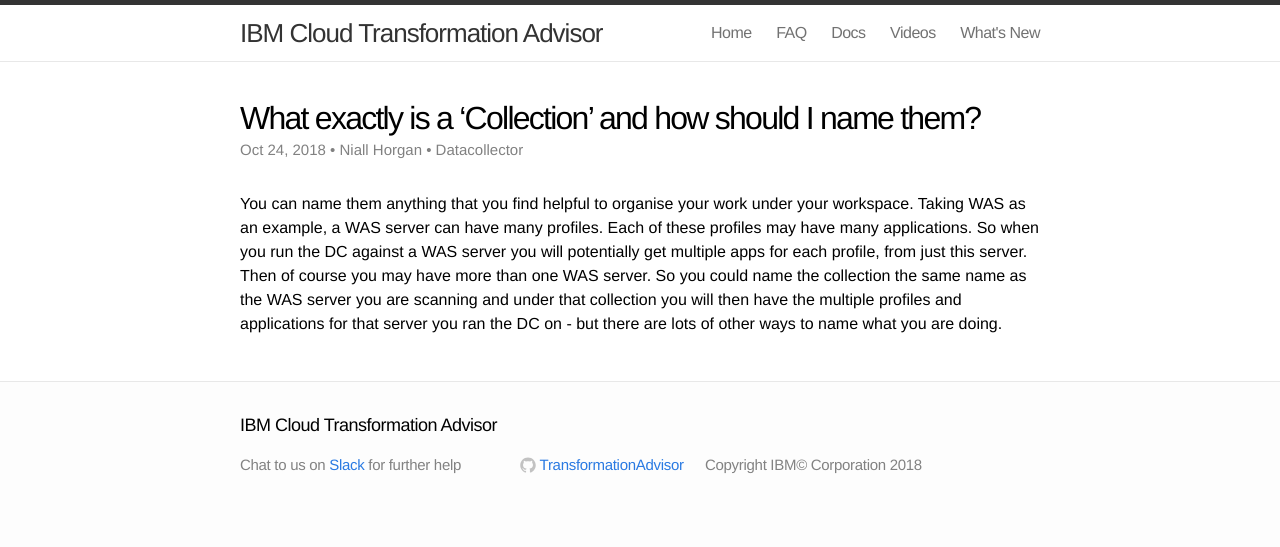
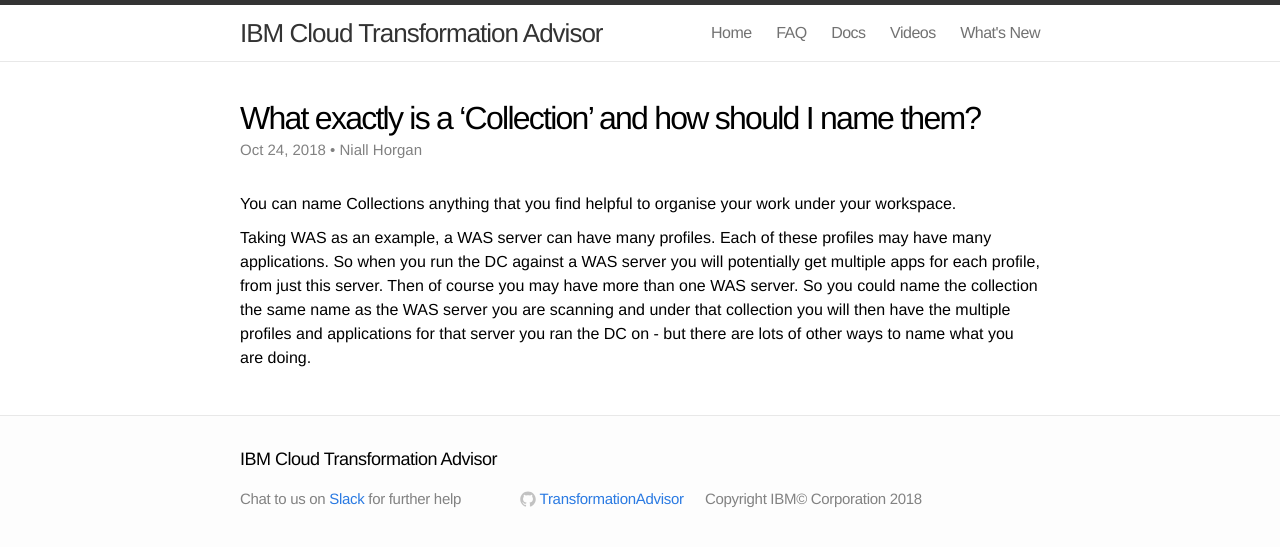
Before and after one commit to TransformationAdvisor/TA.github.io, a Jekyll site: the page built from _posts/2018-10-24-collections.md, in a window 1280 px wide. Shown: the top 547 px of the page. Built offline with Jekyll 4.4.1, drawn with Linux system fonts in a browser that asks for light colours.

Commit message:
Update 2018-10-24-collections.md

```diff
--- a/_posts/2018-10-24-collections.md
+++ b/_posts/2018-10-24-collections.md
@@ -1,8 +1,9 @@
 ---
 layout: post
 title: What exactly is a ‘Collection’ and how should I name them?
-categories: FAQ
+categories: Datacollector
 author: Niall Horgan
-meta: Datacollector
 ---
-You can name them anything that you find helpful to organise your work under your workspace. Taking WAS as an example, a WAS server can have many profiles. Each of these profiles may have many applications. So when you run the DC against a WAS server you will potentially get multiple apps for each profile, from just this server. Then of course you may have more than one WAS server. So you could name the collection the same name as the WAS server you are scanning and under that collection you will then have the multiple profiles and applications for that server you ran the DC on - but there are lots of other ways to name what you are doing.
+You can name Collections anything that you find helpful to organise your work under your workspace.
+
+Taking WAS as an example, a WAS server can have many profiles. Each of these profiles may have many applications. So when you run the DC against a WAS server you will potentially get multiple apps for each profile, from just this server. Then of course you may have more than one WAS server. So you could name the collection the same name as the WAS server you are scanning and under that collection you will then have the multiple profiles and applications for that server you ran the DC on - but there are lots of other ways to name what you are doing.
```
